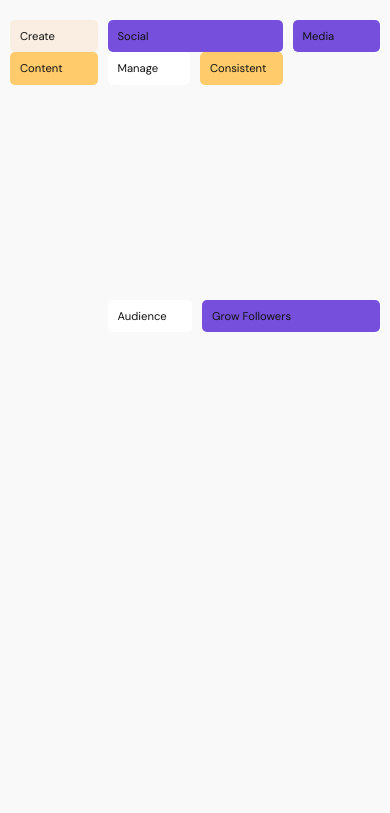
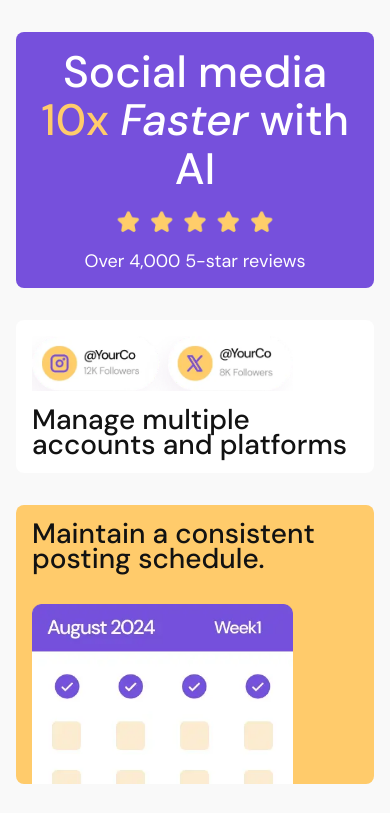
Before and after one commit to AbdulShaikz/Bento-Grid-Main, a plain HTML site: page index.html in a window 390 px wide. Shown: the top 813 px of the page. Drawn offline with Linux system fonts and the light colour scheme.

Commit message:
completed design

```diff
--- a/index.html
+++ b/index.html
@@ -14,26 +14,53 @@
 
 <body>
     <main class="bento-grid-container">
-        <div class="bento-grid-item column1">
-            <div class="bento-grid-item--element create">Create</div>
-            <div class="bento-grid-item--element content">Content</div>
-        </div>
-        <div class="bento-grid-item column2">
-            <div class="bento-grid-item--element social">Social</div>
-            <div class="inside-element">
-                <div class="bento-grid-item--element manage">Manage</div>
-                <div class="bento-grid-item--element consistent">Consistent</div>
+        <div class="bento-grid-item column-one">
+            <div class="bento-grid-item--element create grid">
+                <h2>Create and schedule content <em style="color: #7650dc;">quicker.</em></h2>
+                <img src="assets/images/illustration-create-post.webp" alt="create posts with bento ai">
+            </div>
+            <div class="bento-grid-item--element content grid">
+                <h2>Write your content using AI</h2>
+                <img src="assets/images/illustration-ai-content.webp" alt="write content with bento ai">
             </div>
         </div>
-        <div class="bento-grid-item column3">
-            <div class="bento-grid-item--element social">
-                Media
+        <div class="bento-grid-item column-two">
+            <div class="bento-grid-item--element social grid">
+                <h1>Social media <span style="color: #ffcb6b;">10x</span> <em>Faster</em> with AI</h1>
+                <img src="assets/images/illustration-five-stars.webp" alt="five star reviews with bento AI">
+                <small>Over 4,000 5-star reviews</small>
+
+            </div>
+            <div class="inside-element">
+                <div class="bento-grid-item--element manage">
+                    <img src="assets/images/illustration-multiple-platforms.webp"
+                        alt="manage multiple platforms with bento ai">
+                    <h2>Manage multiple accounts and platforms</h2>
+                </div>
+                <div class="bento-grid-item--element consistent">
+                    <h2>Maintain a consistent posting schedule.</h2>
+                    <img src="assets/images/illustration-consistent-schedule.webp" alt="consistency with bento ai">
+                </div>
             </div>
         </div>
-        <div class="bento-grid-item column4">
+        <div class="bento-grid-item column-three">
+            <div class="bento-grid-item--element media grid">
+                <h2>Schedule to social media</h2>
+                <img src="assets/images/illustration-schedule-posts.webp" alt="schedule posts with bento ai">
+                <small>Optimize post timings to publish content at the perfect time for your audience</small>
+            </div>
+        </div>
+        <div class="bento-grid-item column-four">
             <div class="inside-element">
-                <div class="bento-grid-item--element audience">Audience</div>
-                <div class="bento-grid-item--element grow">Grow Followers</div>
+                <div class="bento-grid-item--element audience grid">
+                    <h1>>56%</h1>
+                    <small>faster audience growth</small>
+                    <img src="assets/images/illustration-audience-growth.webp" alt="audience growth with bento ai">
+                </div>
+                <div class="bento-grid-item--element grow grid">
+                    <img src="assets/images/illustration-grow-followers.webp" alt="grow followers with bento ai">
+                    <h2>Grow followers with non-stop content</h2>
+                </div>
             </div>
         </div>
     </main>
--- a/style.css
+++ b/style.css
@@ -29,10 +29,6 @@ img{
     display: block;
 }
 
-html{
-    font-size: 62.5%;
-}
-
 body{
     font-family: var(--ff-main);
     font-size: var(--fs-body);
@@ -43,20 +39,40 @@ body{
     padding: 2rem 1rem;
 }
 
+.grid{
+    display: grid;
+    gap: 1rem;
+}
+
+h1 {
+    font-size: 2.75rem;
+    font-weight: var(--fw-semi-bold);
+}
+
+h2 {
+    font-size: var(--fs-heading);
+    font-weight: var(--fw-semi-bold);
+    line-height: .9;
+}
+
+small {
+    font-size: var(--fs-body);
+}
+
 .bento-grid-container{
     display: grid;
     grid-template-columns: 1fr 2fr 1fr;
-    grid-template-rows: 13rem 13rem 13rem;
+    grid-template-rows: repeat(3, 13rem);
     grid-template-areas:
-        'column1 column2 column3'
-        'column1 column2 column3'
-        'column1 column4 column4';
+        'column-one column-two column-three'
+        'column-one column-two column-three'
+        'column-one column-four column-four';
     gap: 1rem;
     max-width: 60rem;
     margin-inline: auto;
 }
 
-.bento-grid-item > *, .inside-element{
+.bento-grid-container > *, .inside-element{
     display: grid;
     gap: 1rem;
 }
@@ -75,47 +91,149 @@ body{
 }
 
 
-.column1{
-    grid-area: column1;
+.column-one{
+    grid-area: column-one;
 }
-.column2{
-    grid-area: column2;
+.column-two{
+    grid-area: column-two;
 }
-.column3{
-    grid-area: column3;
+.column-three{
+    grid-area: column-three;
 }
-.column4{
-    grid-area: column4;
+.column-four{
+    grid-area: column-four;
 }
 
 .create{
+    place-content: center;
+    padding: 2rem;
     background-color: var(--clr-Yellow100);
 }
 
 .content{
+    place-content: center;
+    padding: 1.5rem;
     background-color: var(--clr-Yellow500);
 }
 
 .social{
+    place-content: center;
+    color: var(--clr-White);
+    text-align: center;
     background-color: var(--clr-Purple500);
 }
 
+.social img{
+    max-width: 10rem;
+    margin-inline: auto;
+}
 .manage{
+    position: relative;
+    overflow: hidden;
     background-color: var(--clr-White);
 }
 
+.manage img{
+    position: relative;
+    max-width: 100%;
+    margin-bottom: 1rem;
+}
+
 .consistent{
+    position: relative;
+    overflow: hidden;
     background-color: var(--clr-Yellow500);
 }
 
+.consistent img{
+    position: absolute;
+    bottom: -4rem;
+    left: 1.4rem;
+}
+
 .media{
+    place-content: center;
+    padding-left: 1.5rem;
+    overflow: hidden;
     background-color: var(--clr-Purple100);
 }
 
+.media img{
+    position: relative;
+    right: -1.5rem;
+    max-width: 100%;
+}
+
 .audience{
+    place-content: center;
     background-color: var(--clr-White);
 }
 
 .grow{
+    place-items: center;
+    grid-template-columns: 1fr 1fr;
+    color: var(--clr-White);
+    padding: 0;
     background-color: var(--clr-Purple500);
 }
+
+
+@media screen and (max-width: 950px) {
+    .bento-grid-container {
+        grid-template-columns: 1fr 1fr;
+        grid-template-rows: 13rem 13rem 13rem 13rem;
+        grid-template-areas:
+            'column-two column-three'
+            'column-two column-three'
+            'column-four column-four'
+            'column-one column-one'
+        ;
+    }
+
+    .column-one {
+        grid-template-columns: 1fr 1fr;
+    }
+}
+
+@media screen and (max-width:650px) {
+    .bento-grid-container{
+        display: grid;
+        gap: 2rem;
+        grid-template-columns: 1fr;
+        grid-template-rows: auto auto;
+        grid-template-areas:
+            'column-two'
+            'column-three'
+            'column-four'
+            'column-one';
+    }
+    .bento-grid-container > *, .inside-element {
+        gap: 2rem;
+    }
+
+    .column-one{
+        grid-template-columns: 1fr 1fr;
+    }
+
+    .inside-element, .inside-element:nth-child(1), .column-one {
+        grid-template-columns: 1fr;
+    }
+
+    .manage img {
+        position: relative;
+        max-width: 80%;
+        margin-bottom: 1rem;
+    }
+
+    .consistent img{
+        position: relative;
+        bottom: -2rem;
+        left: 0;
+    }
+
+    .grow {
+        text-align: center;
+        grid-template-columns: 1fr;
+        padding: 1rem;
+    }
+}
```
